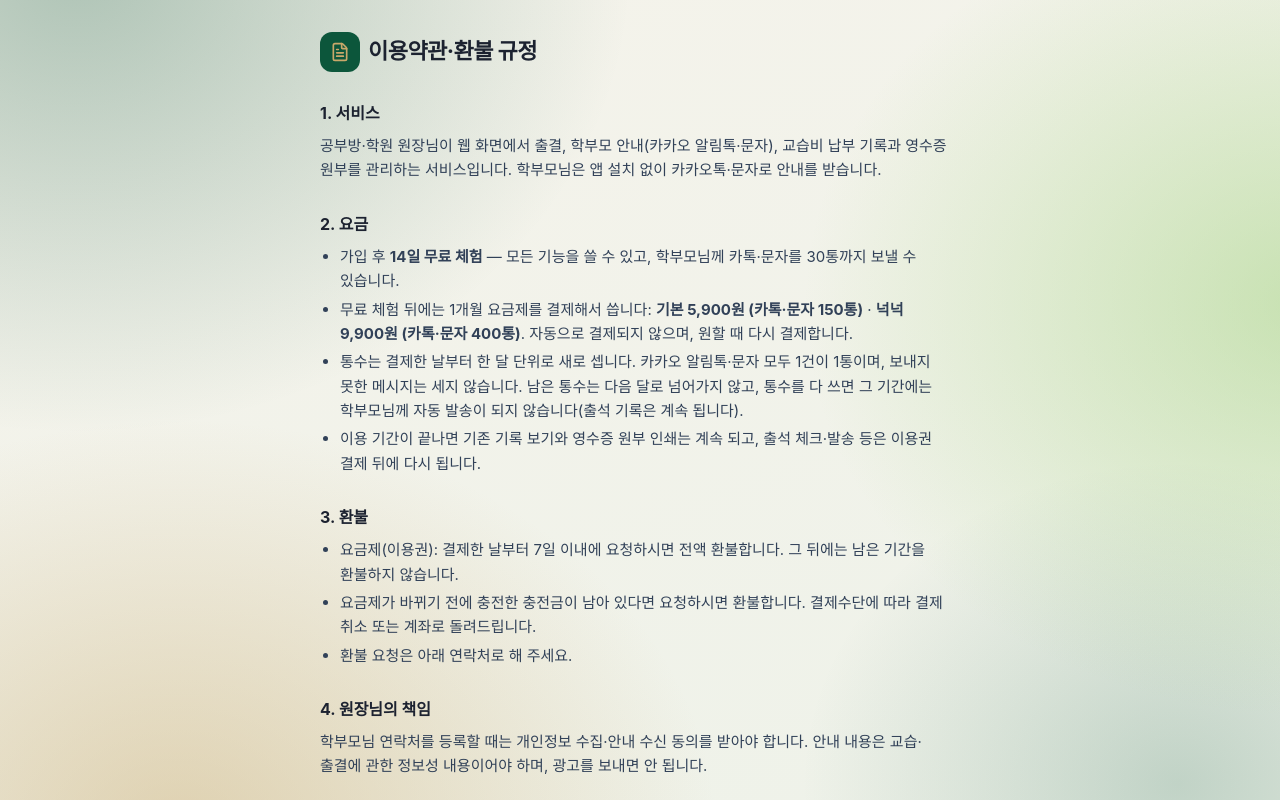
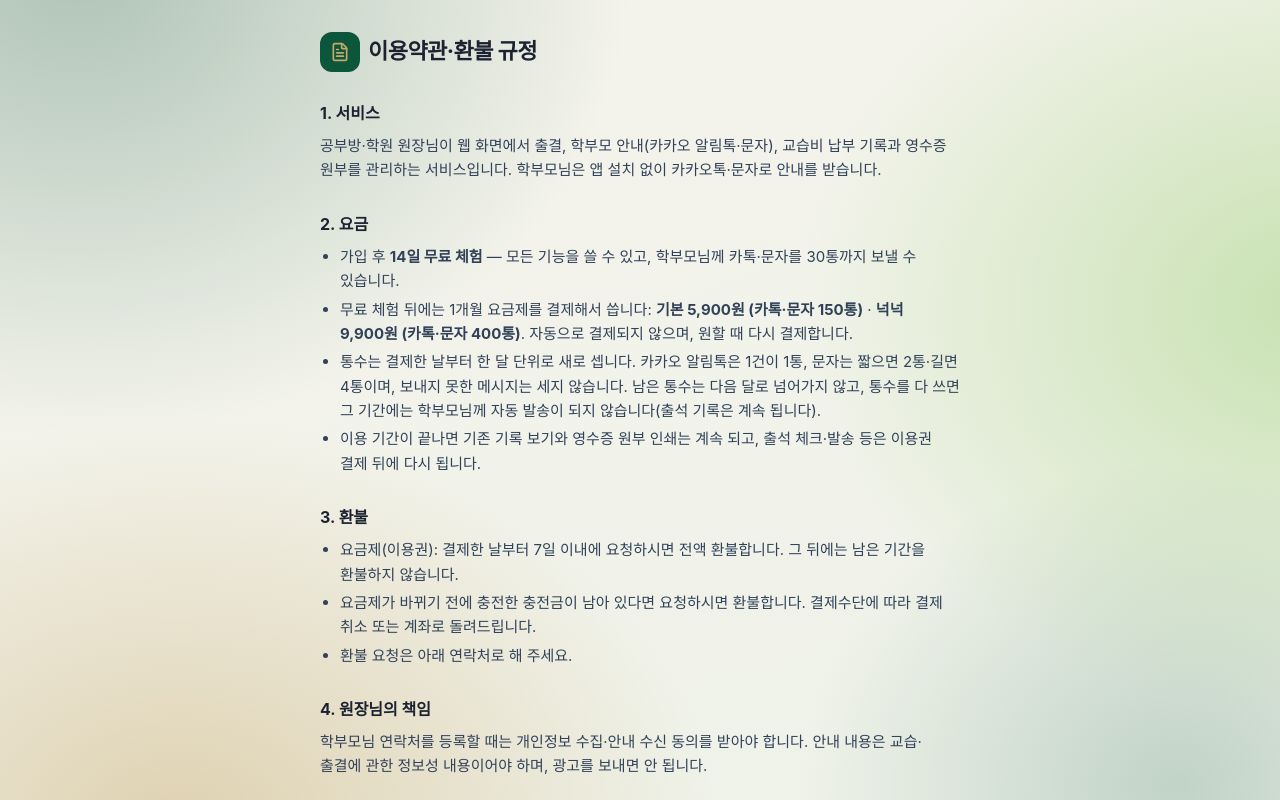
Before and after one commit to 12jason0/gongbubang, a Next.js app: page /terms in a window 1280 px wide. Shown: the top 800 px of the page. Built offline with nearby package versions, Linux system fonts and the light colour scheme; no server answers; a web font is replaced by a local one.

Commit message:
통수 안내 문구: 카톡(알림톡) 1건 = 1통, 문자는 짧으면 2통·길면 4통 (이용권 화면·이용약관)

```diff
--- a/src/app/(app)/billing/page.tsx
+++ b/src/app/(app)/billing/page.tsx
@@ -2,7 +2,7 @@ import Link from "next/link";
 import { CalendarCheck, Check, Landmark, MessageCircle, TriangleAlert } from "lucide-react";
 import { requireAcademy } from "@/lib/session";
 import { planState, quotaState, formatUntil } from "@/lib/plan";
-import { PAID_TIERS, PLANS } from "@/lib/pricing";
+import { PAID_TIERS, PLANS, SMS_UNITS } from "@/lib/pricing";
 import { formatWon } from "@/lib/money";
 import { PageTitle } from "@/components/PageTitle";
 
@@ -88,8 +88,8 @@ export default async function BillingPage({ searchParams }: { searchParams: Prom
               />
             </div>
             <p className="mt-1.5 text-[12px] text-slate-400">
-              {quota.refillOn ? `${formatUntil(quota.refillOn)}부터 다시 ${quota.total}통` : "이용 기간이 끝나면 요금제를 결제해서 이어 써요"} · 알림톡·문자
-              모두 1건 = 1통, 보내지 못한 건은 안 세요
+              {quota.refillOn ? `${formatUntil(quota.refillOn)}부터 다시 ${quota.total}통` : "이용 기간이 끝나면 요금제를 결제해서 이어 써요"} · 카톡(알림톡) 1건 = 1통, 문자는 짧으면{" "}
+              {SMS_UNITS.short}통·길면 {SMS_UNITS.long}통, 보내지 못한 건은 안 세요
             </p>
           </div>
         )}
--- a/src/app/(public)/terms/page.tsx
+++ b/src/app/(public)/terms/page.tsx
@@ -44,7 +44,7 @@ export default function TermsPage() {
             <b>넉넉 {won(PLANS.PLUS.price)} (카톡·문자 {PLANS.PLUS.quota}통)</b>. 자동으로 결제되지 않으며, 원할 때 다시 결제합니다.
           </li>
           <li>
-            통수는 결제한 날부터 한 달 단위로 새로 셉니다. 카카오 알림톡·문자 모두 1건이 1통이며, 보내지 못한 메시지는 세지 않습니다.
+            통수는 결제한 날부터 한 달 단위로 새로 셉니다. 카카오 알림톡은 1건이 1통, 문자는 짧으면 2통·길면 4통이며, 보내지 못한 메시지는 세지 않습니다.
             남은 통수는 다음 달로 넘어가지 않고, 통수를 다 쓰면 그 기간에는 학부모님께 자동 발송이 되지 않습니다(출석 기록은 계속 됩니다).
           </li>
           <li>이용 기간이 끝나면 기존 기록 보기와 영수증 원부 인쇄는 계속 되고, 출석 체크·발송 등은 이용권 결제 뒤에 다시 됩니다.</li>
--- a/src/lib/sms.ts
+++ b/src/lib/sms.ts
@@ -72,7 +72,7 @@ function prepare(m: Outgoing): Prepared {
 }
 
 // ───── 카톡 통수 (요금제) ─────
-// 알림톡·문자 모두 1건 = 1통. 보내기 직전에 한 번에 확보하고, 실패·접수 거절된 만큼 돌려놓는다.
+// 알림톡(과 알림톡 대신 나가는 문자)은 1건 = 1통, 문자로만 가는 기타 공지는 SMS_UNITS. 보내기 직전에 한 번에 확보하고, 실패·접수 거절된 만큼 돌려놓는다.
 
 /** 이번 기간 통수에서 n통 확보. 모자라면 아무것도 안 빼고 ok:false */
 export async function reserveQuota(academyId: string, n: number) {
```
